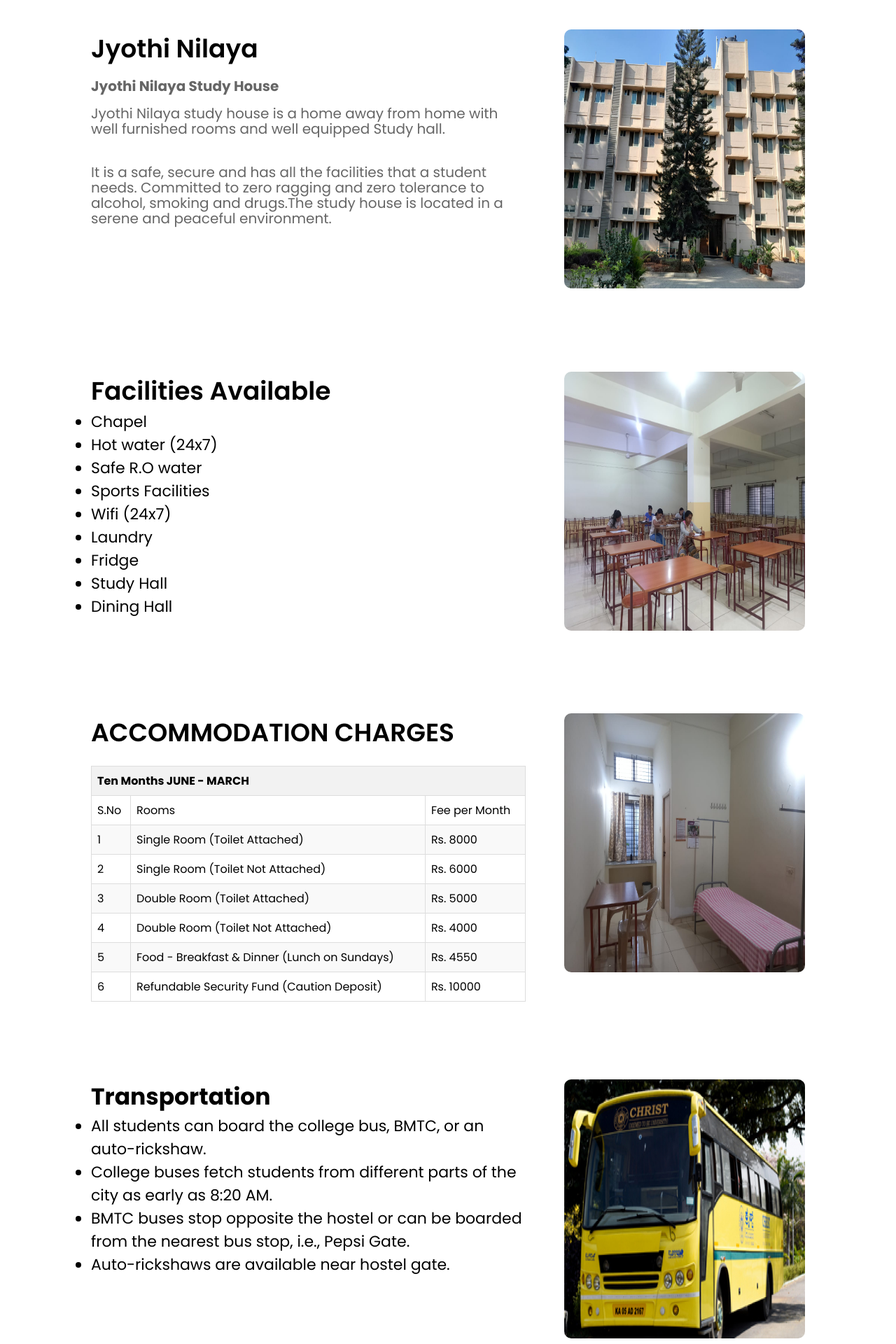
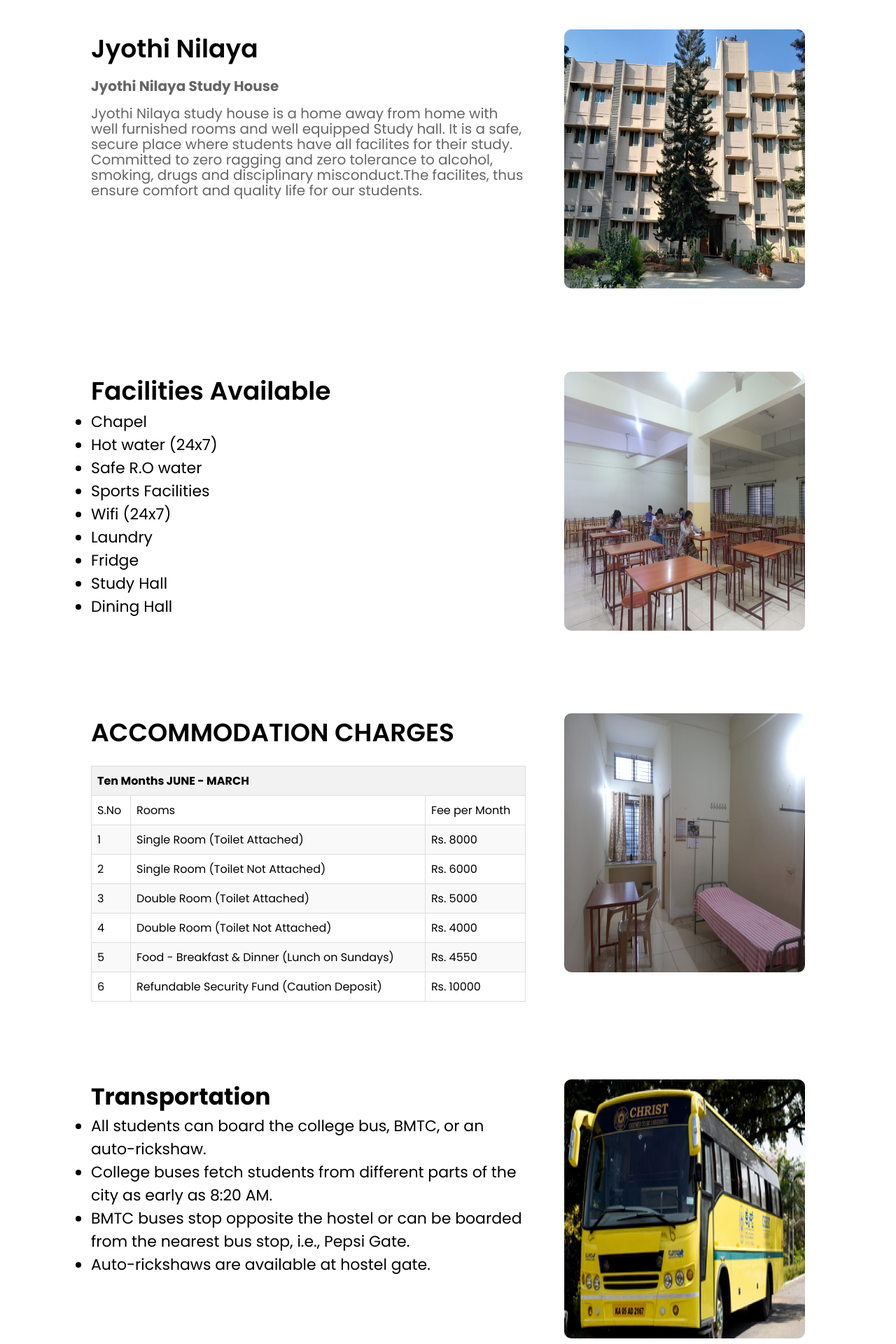
Before and after one commit to Geeruz/Jyothi-Nilaya-, a React (Vite) app: page /about in a window 1280 px wide. Shown: the part 740-2660 px from the top of the page at 70% size. Built offline with nearby package versions, Linux system fonts and the light colour scheme; a web font is replaced by a local one.

Commit message:
added routing server rendering fix

```diff
--- a/src/components/Hero.jsx
+++ b/src/components/Hero.jsx
@@ -8,8 +8,7 @@ const Hero = () => {
                     <h1>Welcome to Jyothi Nilaya</h1>
                     <p>
                     Jyothi Nilaya is a residence hall providing accommodation facilities for female students of Christ University
-                    Kengeri campus. The residence hall is managed by Catholic Religious nuns
-                    (Ursuline Sisters of Mary Immaculate).
+                    Kengeri campus. The residence hall is managed by Ursuline Sisters of Mary Immaculate.
                     </p>
                     <Link to="/Contact" className="hero-btn">Contact Us Here</Link>
                 </div>
--- a/src/pages/About.jsx
+++ b/src/pages/About.jsx
@@ -31,10 +31,8 @@ const AboutUs = () => {
                 Jyothi Nilaya Study House
               </b>
               <p style={{ fontSize: '20px' }}>
-              Jyothi Nilaya study house is a home away from home with well furnished rooms and well equipped Study hall.
-              </p>
-              <p style={{ fontSize: '20px' }}>
-              It is a safe, secure and has all the facilities that a student needs. Committed to zero ragging and zero tolerance to alcohol, smoking and drugs.The study house is located in a serene and peaceful environment.
+              Jyothi Nilaya study house is a home away from home with well furnished rooms and well equipped Study hall. It is a safe, secure place where students have all facilites for their study. Committed to zero ragging and zero tolerance to alcohol, smoking, drugs and disciplinary misconduct.The facilites, thus ensure comfort and quality life for our students.
+
               </p>
             </p>
           </div>
@@ -126,7 +124,7 @@ const AboutUs = () => {
               <li>All students can board the college bus, BMTC, or an auto-rickshaw.</li>
               <li>College buses fetch students from different parts of the city as early as 8:20 AM.</li>
               <li>BMTC buses stop opposite the hostel or can be boarded from the nearest bus stop, i.e., Pepsi Gate.</li>
-              <li>Auto-rickshaws are available near hostel gate.</li>
+              <li>Auto-rickshaws are available at hostel gate.</li>
             </ul>
           </div>
           <div className="about-col">
@@ -177,10 +175,10 @@ const AboutUs = () => {
             <h2>Others</h2>
             <ul>
               <li>Wi-Fi is provided to all students throughout the year.</li>
-              <li>All electronic gadgets except laptops, phones, and iron box are strictly prohibited.</li>
+              <li>All electronic gadgets, except laptops, phones, and iron are strictly prohibited.</li>
               <li>Students are required to give their attendance via the biometric machine.</li>
               <li>Students are required to be in the hostel on or before 7:30 PM.</li>
-              <li>Laundry facilities and washing machines are available for those who need it.</li>
+              <li>Laundry facilities are available for those who need it.</li>
               <li>Security cameras are installed throughout the premises.</li>
             </ul>
           </div>
@@ -192,7 +190,7 @@ const AboutUs = () => {
               <li>Plates, Glass/Cup</li>
               <li>Lock for the cupboard</li>
               <li>Bucket/Mug</li>
-              <li>Iron Box</li>
+              <li>Iron</li>
             </ul>
           </div>
         </div>
```
